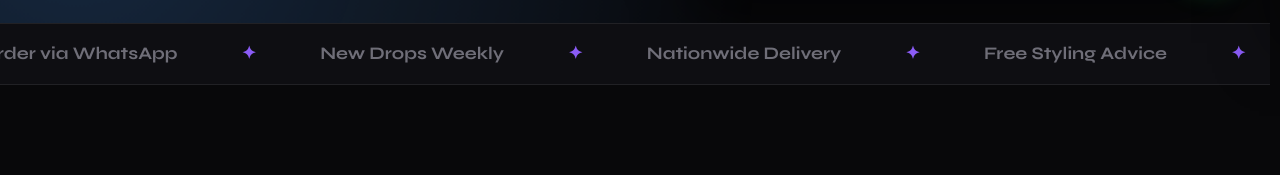
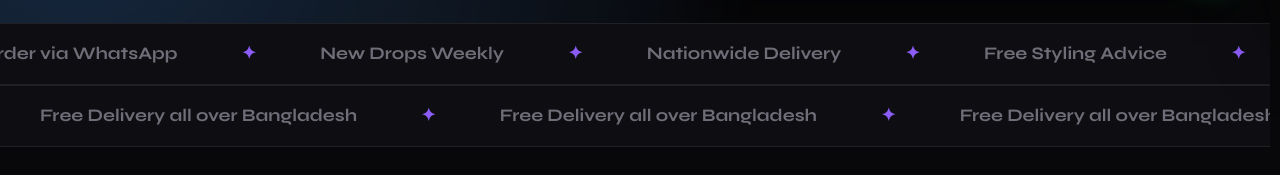
Before and after one commit to saimonislam1/XOVA, a plain HTML site: page index.html in a window 1280 px wide. Shown: the part 777-952 px from the top of the page. Drawn offline with Linux system fonts and the light colour scheme; grey boxes are pictures that could not be loaded.

Commit message:
Update index.html

```diff
--- a/index.html
+++ b/index.html
@@ -126,6 +126,20 @@
       <span>Order via WhatsApp</span>
       <span>New Drops Weekly</span>
       <span>Nationwide Delivery</span>
+    </div>
+  </div>
+
+  <!-- Marquee -->
+  <div class="marquee" aria-hidden="true">
+    <div class="marquee-track">
+      <span>Free Delivery all over Bangladesh</span>
+      <span>Free Delivery all over Bangladesh</span>
+      <span>Free Delivery all over Bangladesh</span>
+      <span>Free Delivery all over Bangladesh</span>
+      <span>Free Delivery all over Bangladesh</span>
+      <span>Free Delivery all over Bangladesh</span>
+      <span>Free Delivery all over Bangladesh</span>
+
     </div>
   </div>
 
```
